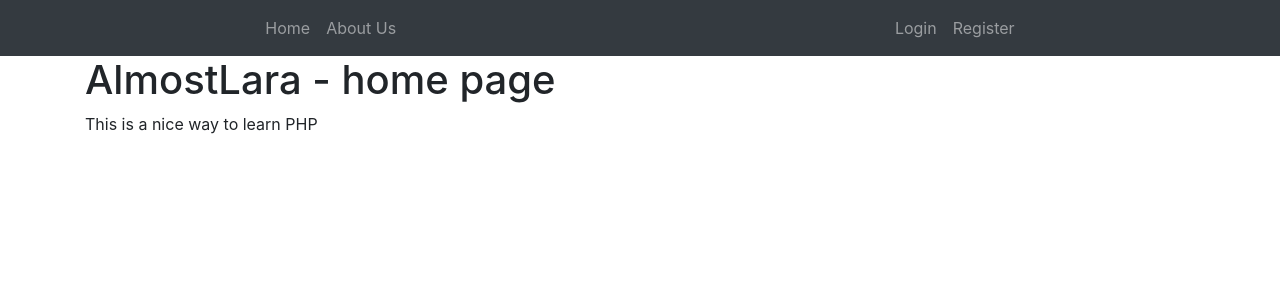
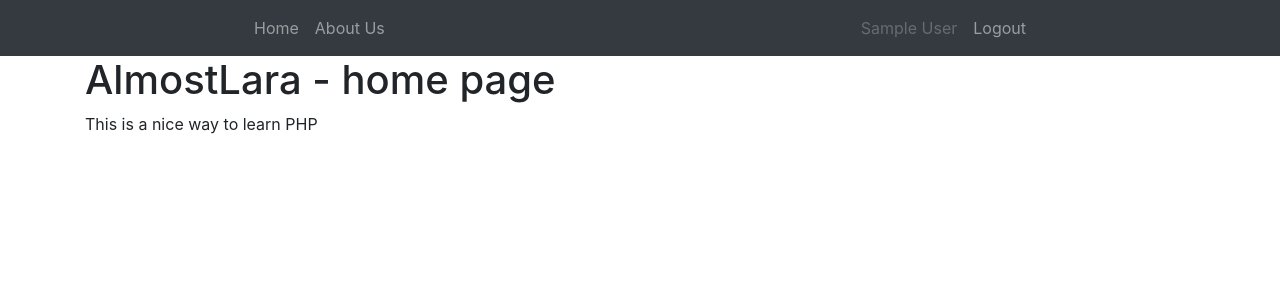
Before and after one commit to onutebaltrunaite/SPORT-CLUB, a PHP site: page / in a window 1280 px wide. Shown: the top 300 px of the page. Run offline with PHP 8.4, Linux system fonts and the light colour scheme; the visitor is signed in with stand-in values (Sample User, id 1); data that the repository does not hold is empty.

Commit message:
navbar fixed for loged in and logged out users

```diff
--- a/view/layout/main.php
+++ b/view/layout/main.php
@@ -26,8 +26,13 @@
             <!-- <a class="nav-link" href="/contact">Contact</a> -->
         </div>
         <div class="navbar-nav">
+        <?php if(!\app\core\Session::isUserLoggedIn()) : ?>
             <a class="nav-link" href="/login">Login</a>
             <a class="nav-link" href="/register">Register</a>
+        <?php else : ?>
+            <a class="nav-item nav-link disabled" href="#"><?php echo $_SESSION['user_name']; ?></a>
+            <a class="nav-link" href="/logout">Logout</a>
+        <?php endif; ?>
         </div>
     </div>
 </nav>
```
